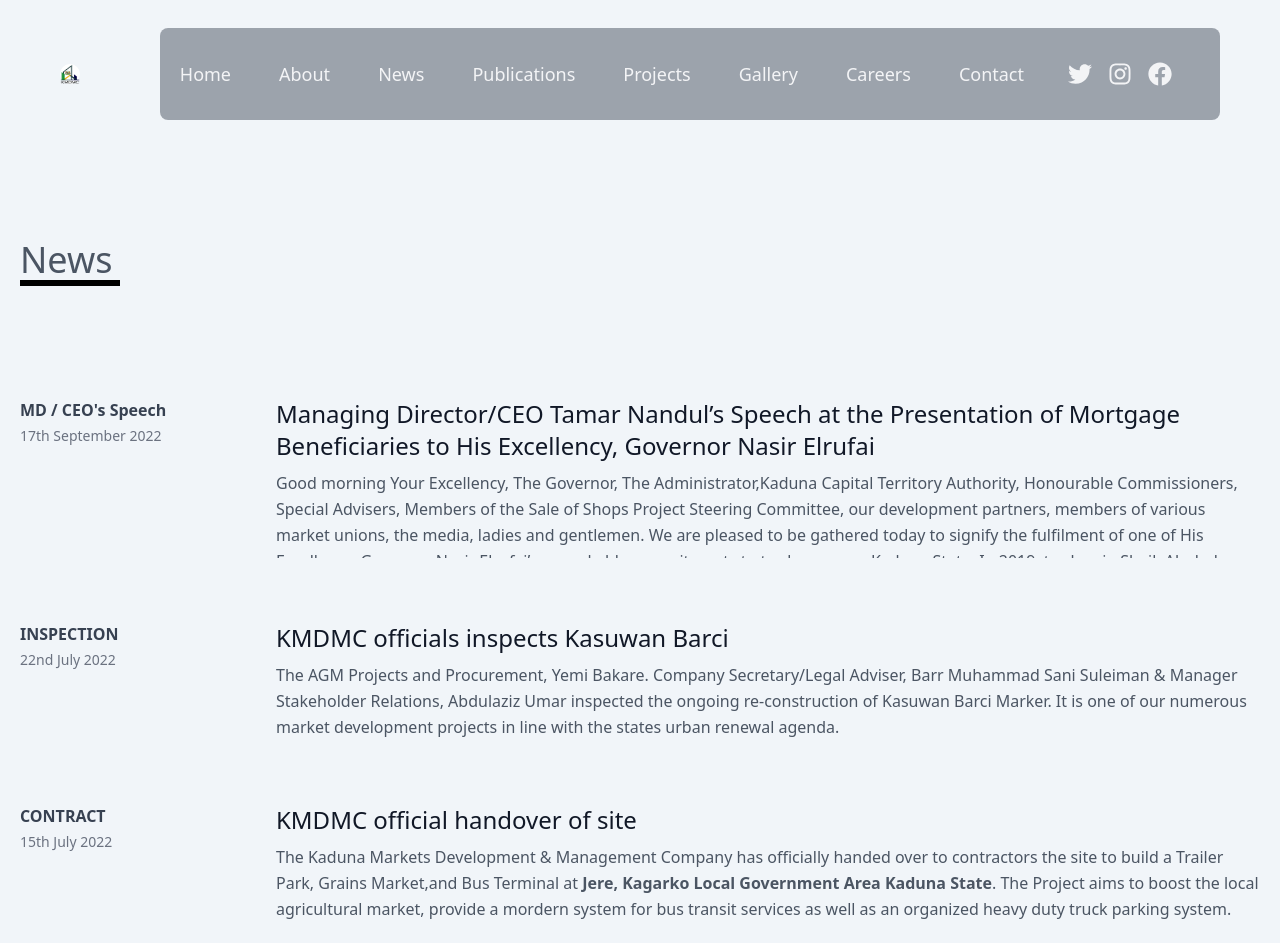
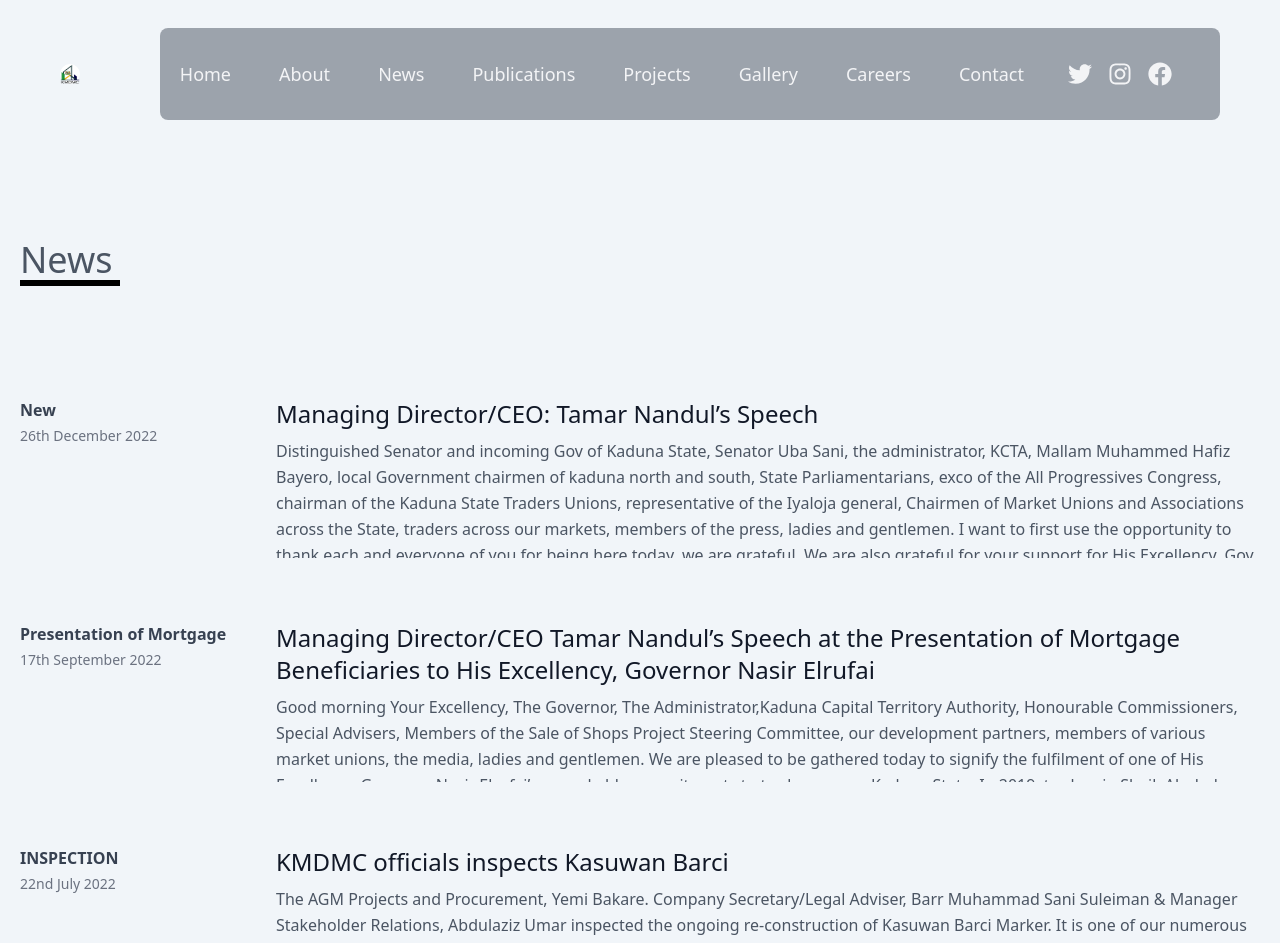
Before and after one commit to general-Dee/kmdmc, a Next.js app: page /news in a window 1280 px wide. Shown: the top 943 px of the page. Built offline with nearby package versions, Linux system fonts and the light colour scheme.

Commit message:
MD's brefing to incoming Gov

```diff
--- a/pages/news.tsx
+++ b/pages/news.tsx
@@ -35,7 +35,37 @@ function news() {
           viewport= {{ once: true}}
         className="py-8 flex flex-wrap md:flex-nowrap">
               <div className="md:w-64 md:mb-0 mb-6 flex-shrink-0 flex flex-col">
-                <span className="font-semibold title-font text-gray-700">MD / CEO's Speech</span>
+                <span className="font-semibold title-font text-gray-700">New</span>
+                <span className="mt-1 text-gray-500 text-sm">26th December 2022</span>
+              </div>
+              <div className="md:flex-grow h-40 overflow-y-scroll !scrollbar-thin !scrollbar-track-transparent !scrollbar-thumb-gray-600">
+                <h2 className="text-2xl font-medium text-gray-900 title-font mb-2">Managing Director/CEO: Tamar Nandul’s Speech</h2>
+                <p className="leading-relaxed ">Distinguished Senator and incoming Gov of Kaduna State, Senator Uba Sani, the administrator, KCTA, Mallam Muhammed Hafiz Bayero, local Government chairmen of kaduna north and south, State Parliamentarians, exco of the All Progressives Congress, chairman of the Kaduna State Traders Unions, representative of the Iyaloja general, Chairmen of Market Unions and Associations across the State, traders across our markets, members of the press, ladies and gentlemen.
+
+I want to first use the opportunity to thank each and everyone of you for being here today, we are grateful. We are also grateful for your support for His Excellency, Gov Nasir Ahmad Elrufai’s reforms and  activities in your markets, we will continue to work towards bringing solutions to the issues in our markets and most especially, our financial empowerment efforts through the sale of shops program.
+
+We are grateful to our chairman Alh. Abdulrahman for the initiative to consolidate the activities of unions across our markets under the kaduna State Traders Union. And taking it further by establishing this support group to ensure continuity is secured at the state and federal levels through their support for  Distunguised Senator Uba Sani and Her Excellency, Dr. Hadiza Sabuwa Balarabe and our federal flag bearers, Asiwaju Bola Ahmed Tinubu and His Excellency, Sen. Kashim Shettima.
+
+Just last week, His Excellency, Gov Nasir Ahmad Elrufai presented deeds of sublease to traders in sheikh Gumi and Kawo markets. This government has supported you to own your shops, to secure mortgage finance that allows you pay only 10% for your shops and pay back over seven years.
+
+We have briefed Our incoming governor, Sen Uba Sani about all our activities and he is committed to continuity and improving on what we have started. Distinguised Sen Uba Sani is also helping us follow up on applications for our traders who attended kaduna Business school and applied for the Agric, small and medium enterprise projects gram (agsmeis) under Nirsal.
+
+I also want to deliver the message of the traders so allow me to use this opportunity to address you , distinguished senator, our traders have gone through a lot due to the Covid pandemic and rising inflation. Some of the traders can’t afford their down payments. His Excellency, Gov Elrufai has supported us by giving us access to the kaduna state women’s entrepreneurship fund, Kadswef. we got 40m from the fund. We have disbursed 8m for female traders and have secured ownership of shops worth 80m. But men are complaining, they said i’m partial to women which is true but all the same, we would be grateful for your support to lunch a fund that we can disburse to traders based on need to be able to own their shops.
+
+Finally, I want to assure the traders that we have noted their support and we will not let them down. We will continue to ensure fairness and transparency. We also look forward to partnering with you towards a successful and peaceful campaign and election, by God’s grace. </p>
+              </div>
+            </motion.div>
+        <motion.div
+        initial= {{
+          y: 80,
+          opacity: 0
+          }}
+          transition= {{duration: 1}}
+          whileInView= {{ opacity: 1, y: 0}}
+          viewport= {{ once: true}}
+        className="py-8 flex flex-wrap md:flex-nowrap">
+              <div className="md:w-64 md:mb-0 mb-6 flex-shrink-0 flex flex-col">
+                <span className="font-semibold title-font text-gray-700">Presentation of Mortgage</span>
                 <span className="mt-1 text-gray-500 text-sm">17th September 2022</span>
               </div>
               <div className="md:flex-grow h-40 overflow-y-scroll !scrollbar-thin !scrollbar-track-transparent !scrollbar-thumb-gray-600">
```
